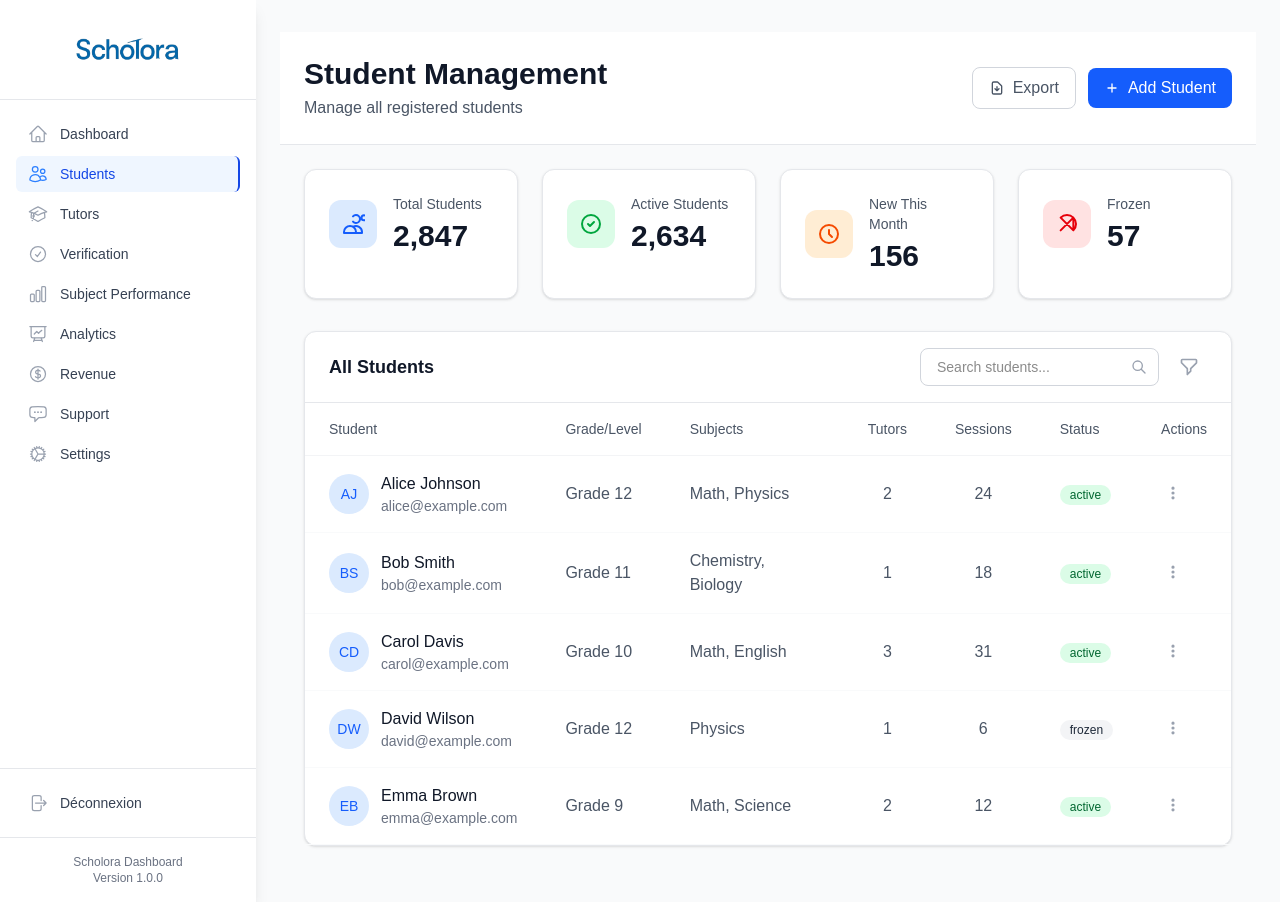
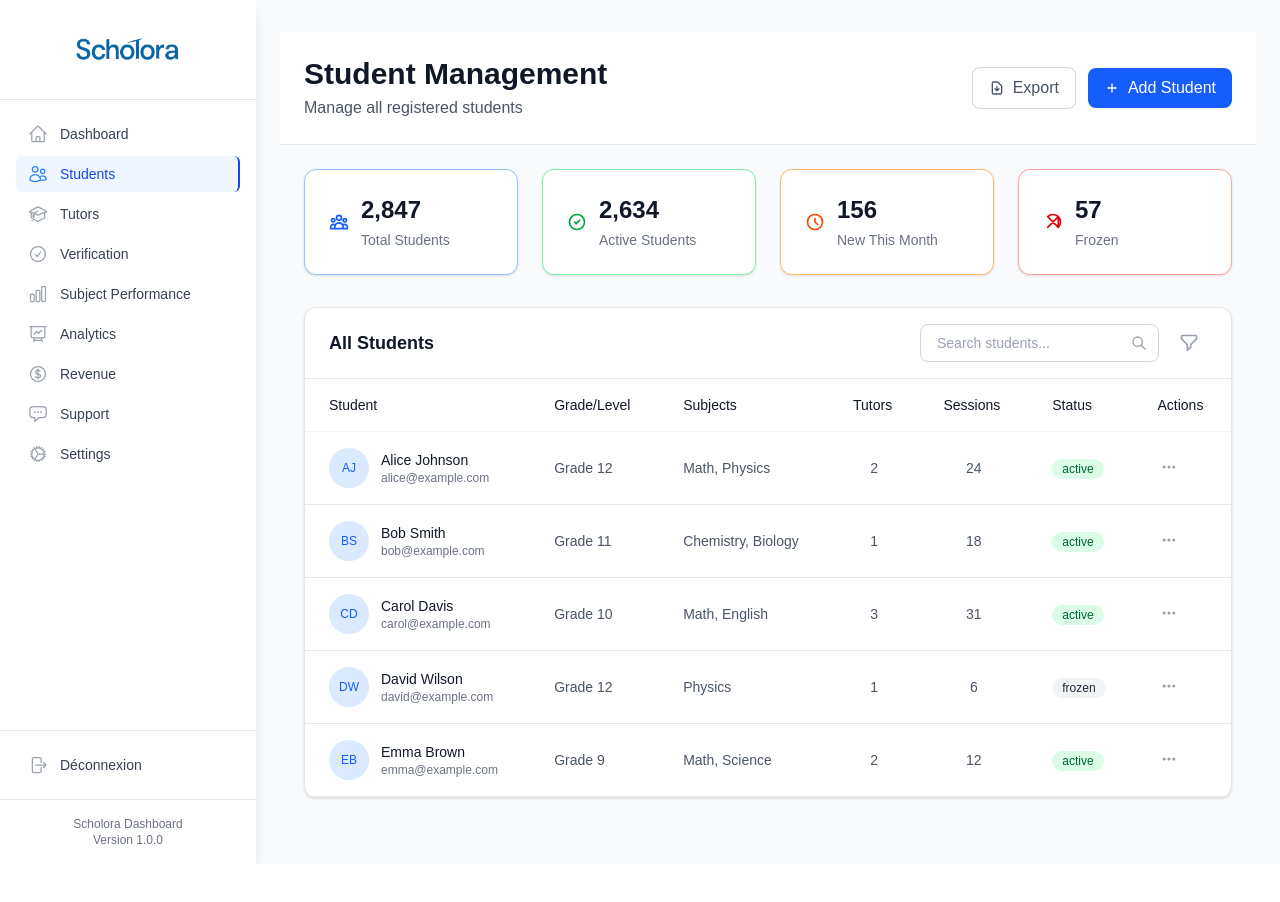
Before and after one commit to Mrmohsine/scholora_frontend, a Next.js app: page /dashboard/students in a window 1280 px wide. After the commit the page ends 864 px from the top, so only its background shows below. Built offline with nearby package versions, Linux system fonts and the light colour scheme.

Commit message:
Update page.tsx

```diff
--- a/src/app/dashboard/students/page.tsx
+++ b/src/app/dashboard/students/page.tsx
@@ -101,22 +101,22 @@ function useStudentsData() {
 }
 
 // Components
-function StatsCard({ title, value, icon, bgColor, iconColor }: {
+function StatsCard({ title, value, icon, iconColor, borderColor }: {
   title: string;
   value: number;
   icon: React.ReactNode;
-  bgColor: string;
   iconColor: string;
+  borderColor: string;
 }) {
   return (
-    <div className={`${bgColor} rounded-xl p-6 border border-gray-200 shadow-sm`}>
-      <div className="flex items-center space-x-4">
-        <div className={`p-3 rounded-xl ${iconColor}`}>
+    <div className={`bg-white rounded-xl p-6 border ${borderColor} shadow-sm`}>
+      <div className="flex items-center space-x-3">
+        <div className={`${iconColor}`}>
           {icon}
         </div>
         <div>
-          <h3 className="text-sm font-medium text-gray-600 mb-1">{title}</h3>
-          <p className="text-3xl font-bold text-gray-900">{value.toLocaleString()}</p>
+          <p className="text-2xl font-bold text-gray-900 mb-1">{value.toLocaleString()}</p>
+          <h3 className="text-sm font-medium text-gray-500">{title}</h3>
         </div>
       </div>
     </div>
@@ -157,7 +157,7 @@ function StudentsTable({ students, loading }: { students: Student[]; loading: bo
                 placeholder="Search students..."
                 value={searchTerm}
                 onChange={(e) => setSearchTerm(e.target.value)}
-                className="pl-4 pr-10 py-2 border border-gray-300 rounded-lg text-sm focus:outline-none focus:ring-2 focus:ring-blue-500 focus:border-transparent"
+                className="pl-4 pr-10 py-2 border border-gray-300 rounded-lg text-sm focus:outline-none focus:ring-2 focus:ring-blue-500 focus:border-transparent placeholder-gray-400"
               />
               <div className="absolute inset-y-0 right-0 pr-3 flex items-center">
                 <svg className="w-4 h-4 text-gray-400" fill="none" stroke="currentColor" viewBox="0 0 24 24">
@@ -179,40 +179,40 @@ function StudentsTable({ students, loading }: { students: Student[]; loading: bo
         <table className="w-full">
           <thead>
             <tr className="border-b border-gray-100">
-              <th className="text-left py-4 px-6 font-medium text-gray-600 text-sm">Student</th>
-              <th className="text-left py-4 px-6 font-medium text-gray-600 text-sm">Grade/Level</th>
-              <th className="text-left py-4 px-6 font-medium text-gray-600 text-sm">Subjects</th>
-              <th className="text-left py-4 px-6 font-medium text-gray-600 text-sm">Tutors</th>
-              <th className="text-left py-4 px-6 font-medium text-gray-600 text-sm">Sessions</th>
-              <th className="text-left py-4 px-6 font-medium text-gray-600 text-sm">Status</th>
-              <th className="text-left py-4 px-6 font-medium text-gray-600 text-sm">Actions</th>
+              <th className="text-left py-4 px-6 font-medium text-gray-900 text-sm">Student</th>
+              <th className="text-left py-4 px-6 font-medium text-gray-900 text-sm">Grade/Level</th>
+              <th className="text-left py-4 px-6 font-medium text-gray-900 text-sm">Subjects</th>
+              <th className="text-left py-4 px-6 font-medium text-gray-900 text-sm">Tutors</th>
+              <th className="text-left py-4 px-6 font-medium text-gray-900 text-sm">Sessions</th>
+              <th className="text-left py-4 px-6 font-medium text-gray-900 text-sm">Status</th>
+              <th className="text-left py-4 px-6 font-medium text-gray-900 text-sm">Actions</th>
             </tr>
           </thead>
           <tbody>
             {filteredStudents.map((student) => (
-              <tr key={student.id} className="border-b border-gray-50 hover:bg-gray-50 transition-colors">
-                <td className="py-4 px-6">
+              <tr key={student.id} className="border-b border-gray-200 hover:bg-gray-50 transition-colors">
+                <td className="py-4 px-6 text-sm">
                   <div className="flex items-center space-x-3">
                     <div className="w-10 h-10 bg-blue-100 rounded-full flex items-center justify-center">
-                      <span className="text-blue-600 font-medium text-sm">
+                      <span className="text-blue-600 font-medium text-xs">
                         {student.name.split(' ').map(n => n[0]).join('')}
                       </span>
                     </div>
                     <div>
-                      <p className="font-medium text-gray-900">{student.name}</p>
-                      <p className="text-sm text-gray-500">{student.email}</p>
+                      <p className="font-medium text-gray-900 text-sm">{student.name}</p>
+                      <p className="text-xs text-gray-500">{student.email}</p>
                     </div>
                   </div>
                 </td>
-                <td className="py-4 px-6 text-gray-600">{student.grade}</td>
-                <td className="py-4 px-6">
+                <td className="py-4 px-6 text-gray-600 text-sm">{student.grade}</td>
+                <td className="py-4 px-6 text-sm">
                   <div className="text-gray-600">
                     {student.subjects.join(', ')}
                   </div>
                 </td>
-                <td className="py-4 px-6 text-center text-gray-600">{student.tutors}</td>
-                <td className="py-4 px-6 text-center text-gray-600">{student.sessions}</td>
-                <td className="py-4 px-6">
+                <td className="py-4 px-6 text-center text-gray-600 text-sm">{student.tutors}</td>
+                <td className="py-4 px-6 text-center text-gray-600 text-sm">{student.sessions}</td>
+                <td className="py-4 px-6 text-sm">
                   <span className={`inline-flex items-center px-2.5 py-0.5 rounded-full text-xs font-medium ${
                     student.status === 'active'
                       ? 'bg-green-100 text-green-800'
@@ -224,7 +224,7 @@ function StudentsTable({ students, loading }: { students: Student[]; loading: bo
                 <td className="py-4 px-6">
                   <button className="text-gray-400 hover:text-gray-600 p-1">
                     <svg className="w-4 h-4" fill="currentColor" viewBox="0 0 20 20">
-                      <path d="M10 6a2 2 0 110-4 2 2 0 010 4zM10 12a2 2 0 110-4 2 2 0 010 4zM10 18a2 2 0 110-4 2 2 0 010 4z" />
+                      <path d="M6 10a2 2 0 11-4 0 2 2 0 014 0zM12 10a2 2 0 11-4 0 2 2 0 014 0zM16 12a2 2 0 100-4 2 2 0 000 4z" />
                     </svg>
                   </button>
                 </td>
@@ -287,21 +287,21 @@ export default function StudentsPage() {
           <StatsCard
             title="Total Students"
             value={stats?.totalStudents || 0}
-            bgColor="bg-white"
-            iconColor="bg-blue-100"
+            iconColor="text-blue-600"
+            borderColor="border-blue-300"
             icon={
-              <svg className="w-6 h-6 text-blue-600" fill="none" stroke="currentColor" viewBox="0 0 24 24">
-                <path strokeLinecap="round" strokeLinejoin="round" strokeWidth={2} d="M12 4.354a4 4 0 110 5.292M15 21H3v-1a6 6 0 0112 0v1zm0 0h6v-1a6 6 0 00-9-5.197m13.5-9a2.5 2.5 0 11-5 0 2.5 2.5 0 015 0z" />
+              <svg className="w-5 h-5" fill="none" stroke="currentColor" viewBox="0 0 24 24">
+                <path strokeLinecap="round" strokeLinejoin="round" strokeWidth={2} d="M17 20h5v-2a3 3 0 00-5.356-1.857M17 20H7m10 0v-2c0-.656-.126-1.283-.356-1.857M7 20H2v-2a3 3 0 015.356-1.857M7 20v-2c0-.656.126-1.283.356-1.857m0 0a5.002 5.002 0 019.288 0M15 7a3 3 0 11-6 0 3 3 0 016 0zm6 3a2 2 0 11-4 0 2 2 0 014 0zM7 10a2 2 0 11-4 0 2 2 0 014 0z" />
               </svg>
             }
           />
           <StatsCard
             title="Active Students"
             value={stats?.activeStudents || 0}
-            bgColor="bg-white"
-            iconColor="bg-green-100"
+            iconColor="text-green-600"
+            borderColor="border-green-300"
             icon={
-              <svg className="w-6 h-6 text-green-600" fill="none" stroke="currentColor" viewBox="0 0 24 24">
+              <svg className="w-5 h-5" fill="none" stroke="currentColor" viewBox="0 0 24 24">
                 <path strokeLinecap="round" strokeLinejoin="round" strokeWidth={2} d="M9 12l2 2 4-4m6 2a9 9 0 11-18 0 9 9 0 0118 0z" />
               </svg>
             }
@@ -309,10 +309,10 @@ export default function StudentsPage() {
           <StatsCard
             title="New This Month"
             value={stats?.newThisMonth || 0}
-            bgColor="bg-white"
-            iconColor="bg-orange-100"
+            iconColor="text-orange-600"
+            borderColor="border-orange-300"
             icon={
-              <svg className="w-6 h-6 text-orange-600" fill="none" stroke="currentColor" viewBox="0 0 24 24">
+              <svg className="w-5 h-5" fill="none" stroke="currentColor" viewBox="0 0 24 24">
                 <path strokeLinecap="round" strokeLinejoin="round" strokeWidth={2} d="M12 8v4l3 3m6-3a9 9 0 11-18 0 9 9 0 0118 0z" />
               </svg>
             }
@@ -320,10 +320,10 @@ export default function StudentsPage() {
           <StatsCard
             title="Frozen"
             value={stats?.frozen || 0}
-            bgColor="bg-white"
-            iconColor="bg-red-100"
+            iconColor="text-red-600"
+            borderColor="border-red-300"
             icon={
-              <svg className="w-6 h-6 text-red-600" fill="none" stroke="currentColor" viewBox="0 0 24 24">
+              <svg className="w-5 h-5" fill="none" stroke="currentColor" viewBox="0 0 24 24">
                 <path strokeLinecap="round" strokeLinejoin="round" strokeWidth={2} d="M18.364 18.364A9 9 0 005.636 5.636m12.728 12.728L5.636 5.636m12.728 12.728L18.364 5.636M5.636 18.364l12.728-12.728" />
               </svg>
             }
```
